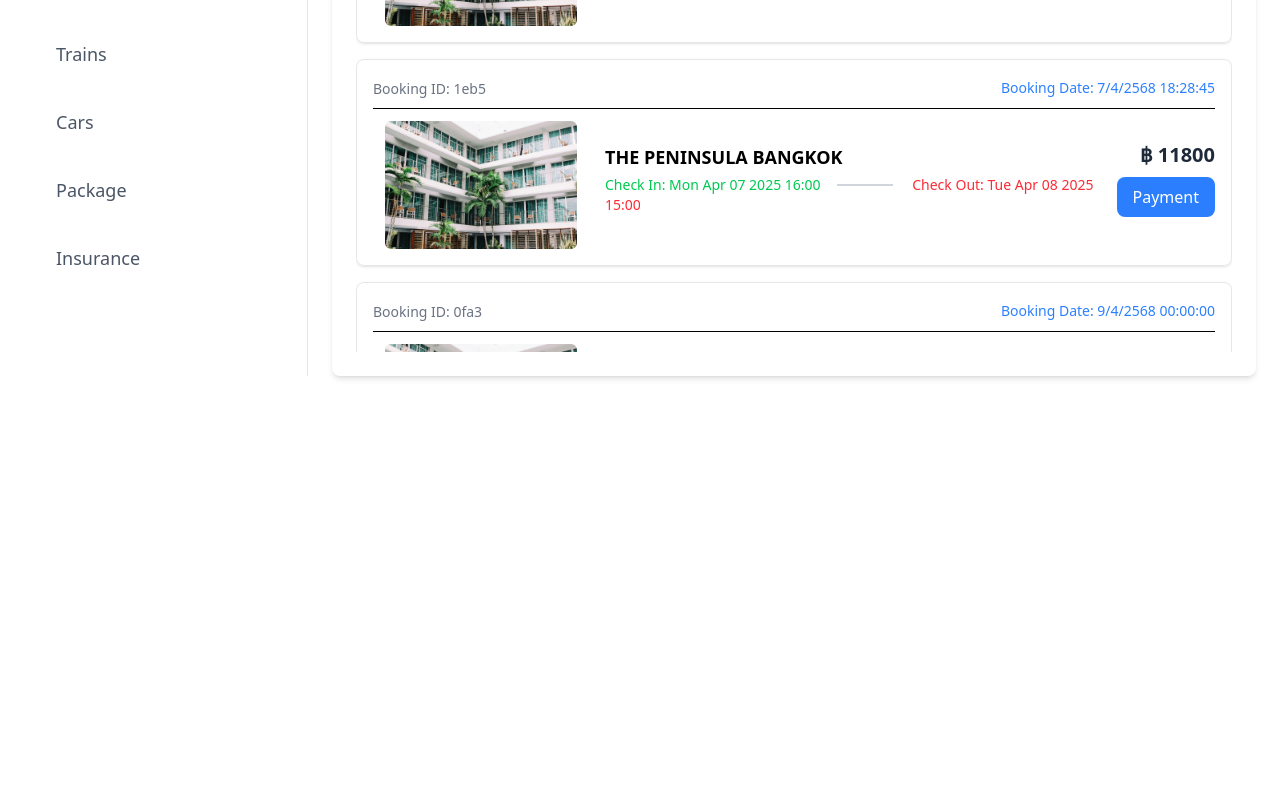
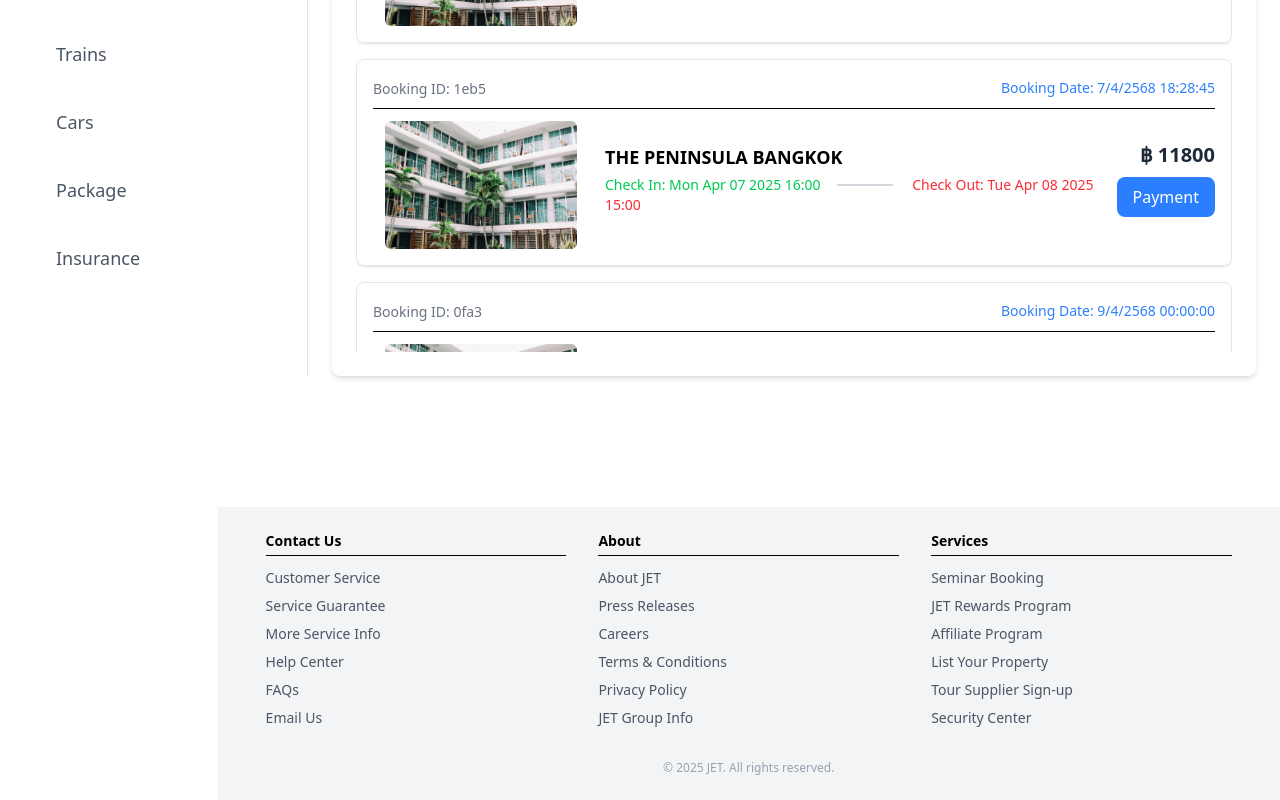
Before and after one commit to Ball8899/PROJECT2-SEC-1-MyLittlePony, a Vue app: page /HotelBookedContent in a window 1280 px wide. Shown: the part 377-1177 px from the top of the page. Before the commit the page ends 800 px from the top, so only its background shows below. Built offline with nearby package versions, Linux system fonts and the light colour scheme; data requests are answered from the project's data file.

Commit message:
041 Add footer to App

```diff
--- a/src/App.vue
+++ b/src/App.vue
@@ -3,7 +3,7 @@ import { onMounted } from "vue";
 import { useRoute } from "vue-router";
 import { useFlight } from "./store/flight.js";
 import { getItems } from "@/utils/fetchUtil";
-
+import FooterComp from "./components/FooterComp.vue";
 import Navbar from "./components/Navbar.vue";
 
 const { setFlights, getFlights } = useFlight();
@@ -28,7 +28,9 @@ onMounted(async () => {
     </div>
 
     <router-view></router-view>
+    <FooterComp class="ml-[17%]"></FooterComp>
   </div>
+
 </template>
 
 <style scoped>
--- a/src/components/FooterComp.vue
+++ b/src/components/FooterComp.vue
@@ -1,51 +1,59 @@
 <script setup>
-
 </script>
 
 <template>
-  <div class="flex flex-col min-h-60 ">
-    <div class="flex-1">
-    </div>
-    <footer class="bg-gray-100 p-6 mt-auto">
-      <div class="container mx-auto grid grid-cols-1 md:grid-cols-3 gap-6 text-sm px-50">
-        <div >
-          <h3 class="font-bold mb-2">ติดต่อเรา</h3>
-          <ul>
-            <li><a href="#" class="text-gray-600 hover:text-gray-900">บริการลูกค้า</a></li>
-            <li><a href="#" class="text-gray-600 hover:text-gray-900">การรับประกันบริการ</a></li>
-            <li><a href="#" class="text-gray-600 hover:text-gray-900">ข้อมูลบริการเพิ่มเติม</a></li>
-          </ul>
+  <div class="flex flex-col min-h-100 ">
+    <div class="flex-1"></div>
 
-        </div>
+    <footer class="bg-gray-100 p-6 mt-auto border-t-8 border-t-white">
+      <div class="container mx-auto grid grid-cols-1 md:grid-cols-3 gap-8 text-sm px-4 md:px-6">
 
+        <!-- Contact Us -->
         <div>
-          <h3 class="font-bold mb-2">เกี่ยวกับ</h3>
-          <ul>
-            <li><a href="#" class="text-gray-600 hover:text-gray-900">เกี่ยวกับ Trip.com</a></li>
-            <li><a href="#" class="text-gray-600 hover:text-gray-900">ข่าวประชาสัมพันธ์</a></li>
-            <li><a href="#" class="text-gray-600 hover:text-gray-900">ร่วมงานกับเรา</a></li>
-            <li><a href="#" class="text-gray-600 hover:text-gray-900">ข้อกำหนดและเงื่อนไข</a></li>
-            <li><a href="#" class="text-gray-600 hover:text-gray-900">นโยบายความเป็นส่วนตัว</a></li>
-            <li><a href="#" class="text-gray-600 hover:text-gray-900">เกี่ยวกับ Trip.com Group</a></li>
+          <h3 class="font-bold mb-3 border-b pb-1">Contact Us</h3>
+          <ul class="space-y-2">
+            <li><a href="#" class="text-gray-600 hover:text-gray-900 transition-colors duration-200">Customer Service</a></li>
+    <li><a href="#" class="text-gray-600 hover:text-gray-900 transition-colors duration-200">Service Guarantee</a></li>
+    <li><a href="#" class="text-gray-600 hover:text-gray-900 transition-colors duration-200">More Service Info</a></li>
+    <li><a href="#" class="text-gray-600 hover:text-gray-900 transition-colors duration-200">Help Center</a></li>
+    <li><a href="#" class="text-gray-600 hover:text-gray-900 transition-colors duration-200">FAQs</a></li>
+    <li><a href="#" class="text-gray-600 hover:text-gray-900 transition-colors duration-200">Email Us</a></li>
           </ul>
         </div>
 
+        <!-- About -->
         <div>
-          <h3 class="font-bold mb-2">บริการ</h3>
-          <ul>
-            <li><a href="#" class="text-gray-600 hover:text-gray-900">ที่จองงานสัมมนา</a></li>
-            <li><a href="#" class="text-gray-600 hover:text-gray-900">โปรแกรม Trip.com Rewards</a></li>
-            <li><a href="#" class="text-gray-600 hover:text-gray-900">โปรแกรม Trip.com Affiliate Partner</a></li>
-            <li><a href="#" class="text-gray-600 hover:text-gray-900">ลงทะเบียนที่พัก</a></li>
-            <li><a href="#" class="text-gray-600 hover:text-gray-900">สมัครซัพพลายเออร์ทัวร์และตัวท่องเที่ยว</a></li>
-            <li><a href="#" class="text-gray-600 hover:text-gray-900">ความปลอดภัย</a></li>
+          <h3 class="font-bold mb-3 border-b pb-1">About</h3>
+          <ul class="space-y-2">
+            <li><a href="#" class="text-gray-600 hover:text-gray-900 transition-colors duration-200">About JET</a></li>
+            <li><a href="#" class="text-gray-600 hover:text-gray-900 transition-colors duration-200">Press Releases</a></li>
+            <li><a href="#" class="text-gray-600 hover:text-gray-900 transition-colors duration-200">Careers</a></li>
+            <li><a href="#" class="text-gray-600 hover:text-gray-900 transition-colors duration-200">Terms & Conditions</a></li>
+            <li><a href="#" class="text-gray-600 hover:text-gray-900 transition-colors duration-200">Privacy Policy</a></li>
+            <li><a href="#" class="text-gray-600 hover:text-gray-900 transition-colors duration-200">JET Group Info</a></li>
           </ul>
         </div>
+
+        <!-- Services -->
+        <div>
+          <h3 class="font-bold mb-3 border-b pb-1">Services</h3>
+          <ul class="space-y-2">
+            <li><a href="#" class="text-gray-600 hover:text-gray-900 transition-colors duration-200">Seminar Booking</a></li>
+            <li><a href="#" class="text-gray-600 hover:text-gray-900 transition-colors duration-200">JET Rewards Program</a></li>
+            <li><a href="#" class="text-gray-600 hover:text-gray-900 transition-colors duration-200">Affiliate Program</a></li>
+            <li><a href="#" class="text-gray-600 hover:text-gray-900 transition-colors duration-200">List Your Property</a></li>
+            <li><a href="#" class="text-gray-600 hover:text-gray-900 transition-colors duration-200">Tour Supplier Sign-up</a></li>
+            <li><a href="#" class="text-gray-600 hover:text-gray-900 transition-colors duration-200">Security Center</a></li>
+          </ul>
+        </div>
+      </div>
+
+      <div class="text-center text-xs text-gray-400 mt-8">
+        &copy; 2025 JET. All rights reserved.
       </div>
     </footer>
   </div>
 </template>
 
 <style scoped>
-
 </style>
```
